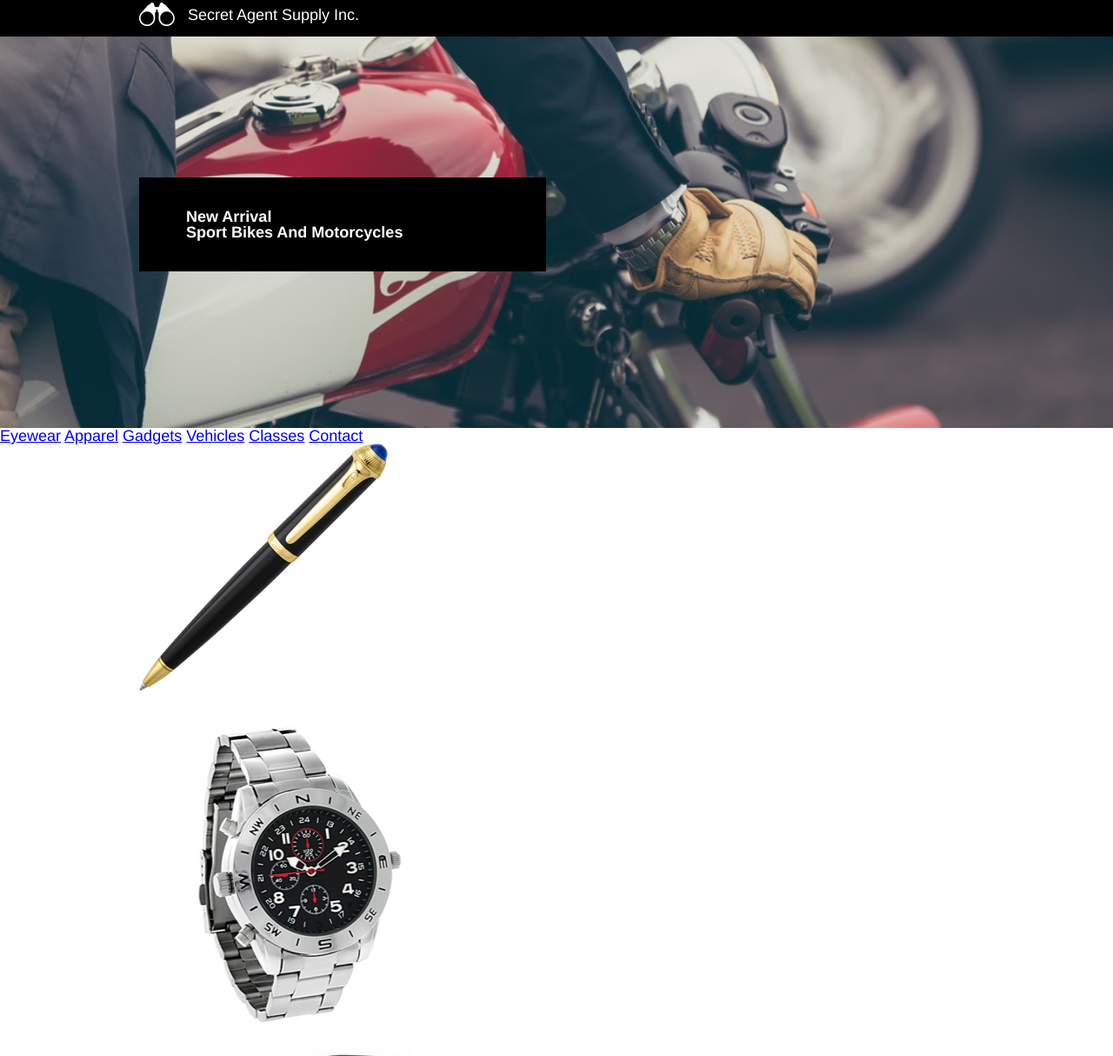
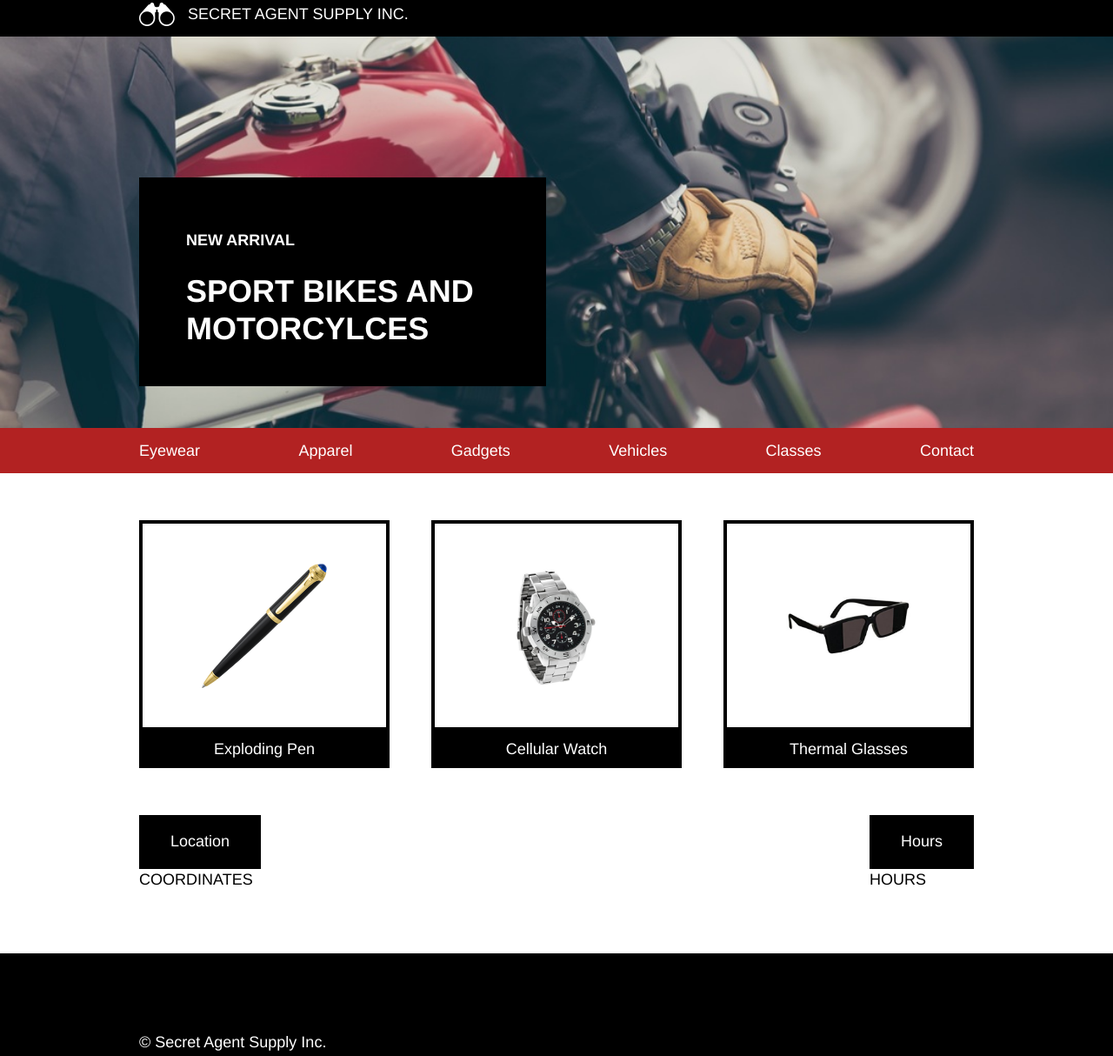
Before and after one commit to 0xpetersatoshi/SecretAgentSupply, a plain HTML site: page index.html in a window 1280 px wide. Shown: the part 9-1223 px from the top of the page at 87% size. Drawn offline with Linux system fonts and the light colour scheme.

Commit message:
Adding css style sheet changes.

```diff
--- a/index.html
+++ b/index.html
@@ -15,7 +15,7 @@
       <header>
         <div class="container">
           <img src="./resources/images/logo.png" alt="" class="logo">
-          <p class="site-header">Secret Agent Supply Inc.</p>
+          <p class="site-header">SECRET AGENT SUPPLY INC.</p>
         </div>
       </header>
 
@@ -24,8 +24,8 @@
       <section class="banner">
         <div class="container">
           <div class="headline">
-            <h4>New Arrival</h4>
-            <h1>Sport Bikes And Motorcycles</h1>
+            <h4>NEW ARRIVAL</h4>
+            <h1>SPORT BIKES AND MOTORCYLCES</h1>
           </div>
         </div>
       </section>
@@ -33,12 +33,14 @@
       <!-- nav section -->
 
       <nav>
-        <a href="#">Eyewear</a>
-        <a href="#">Apparel</a>
-        <a href="#">Gadgets</a>
-        <a href="#">Vehicles</a>
-        <a href="#">Classes</a>
-        <a href="#">Contact</a>
+        <ul class="container">
+          <li><a href="#">Eyewear</a></li>
+          <li><a href="#">Apparel</a></li>
+          <li><a href="#">Gadgets</a></li>
+          <li><a href="#">Vehicles</a></li>
+          <li><a href="#">Classes</a></li>
+          <li><a href="#">Contact</a></li>
+        </ul>
       </nav>
 
       <!-- content section -->
@@ -46,23 +48,25 @@
       <section class="container">
         <div class="products">
           <!-- pen -->
-          <div class="product-image">
-            <img src="./resources/images/pen.png" alt="">
+          <div class="product">
+            <div class="product-image">
+              <img src="./resources/images/pen.png" alt="">
+            </div>
             <p class="description">Exploding Pen</p>
           </div>
           <!-- watch -->
-          <div class="product-image">
-            <div class="product watch">
+          <div class="product watch">
+            <div class="product-image">
               <img src="./resources/images/watch.png" alt="">
-              <p class="description">Cellular Watch</p>
             </div>
+            <p class="description">Cellular Watch</p>
           </div>
           <!-- glasses -->
-          <div class="product-image">
-            <div class="product glasses">
+          <div class="product glasses">
+            <div class="product-image">
               <img src="./resources/images/glasses.png" alt="">
-              <p class="description">Thermal Glasses</p>
             </div>
+            <p class="description">Thermal Glasses</p>
           </div>
         </div>
       </section>
@@ -72,11 +76,11 @@
       <section class="container">
         <div class="business-info">
           <div class="location">
-            <p class="title">Location</p>
+            <h5 class="title">Location</h5>
             <p>COORDINATES</p>
           </div>
           <div class="hours">
-            <p class="title">Hours</p>
+            <h5 class="title">Hours</h5>
             <p>HOURS</p>
           </div>
         </div>
--- a/resources/css/style.css
+++ b/resources/css/style.css
@@ -6,6 +6,7 @@ html {
 body {
   font-family: Helvetica, sans-serif;
   color: white;
+  line-height: 1.4em;
 }
 
 header {
@@ -47,3 +48,74 @@ header img {
 h1, h4 {
   font-weight: bold;
 }
+
+h1 {
+  font-size: 2em;
+  line-height: 1.2em;
+  margin: 0.25em 0;
+}
+
+H4 {
+  margin: 1.33em 0;
+}
+
+nav {
+  background: firebrick;
+}
+
+nav ul {
+  display: flex;
+  justify-content: space-between;
+  align-items: center;
+  padding: 0.75em;
+}
+
+a {
+  color: white;
+  text-decoration: none;
+}
+
+.products,
+.business-info {
+  display: flex;
+  justify-content: space-between;
+  margin: 3em 0 0 0;
+}
+
+.product {
+  width: 30%;
+}
+
+.product-image {
+  border: 4px solid black;
+  padding: 2em 0;
+  height: 9em;
+  display: flex;
+  align-items: center;
+  justify-content: center;
+}
+
+.product-image img {
+  max-width: 8em;
+}
+
+.description {
+  background: black;
+  text-align: center;
+  padding: 0.5em;
+}
+
+.title {
+  background: black;
+  padding: 1em 2em;
+}
+
+.business-info p {
+  color: black;
+}
+
+footer {
+  background: black;
+  padding: 5em 0;
+  margin-top: 4em;
+}
```
